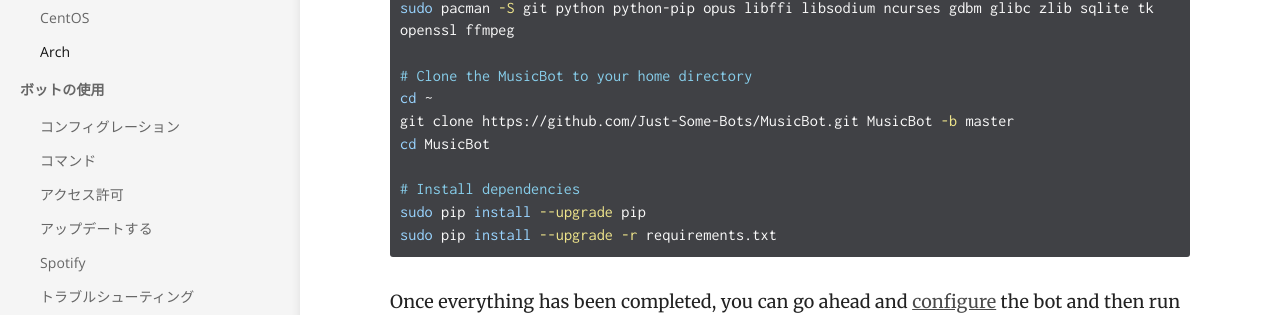
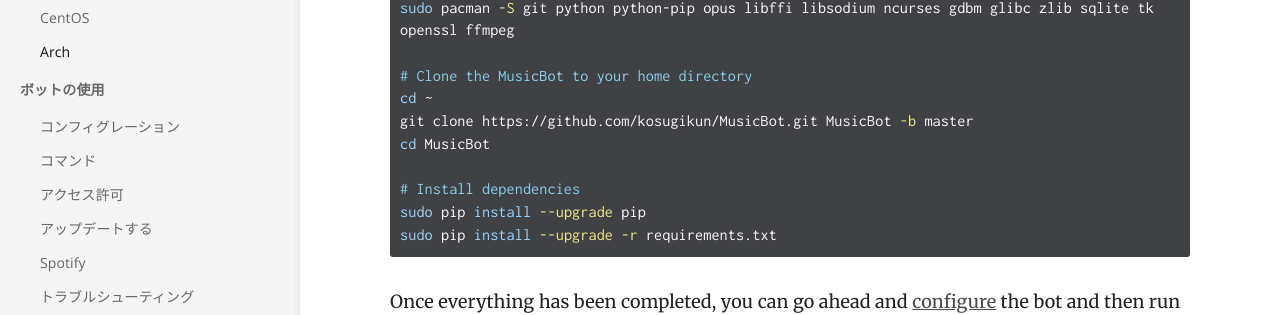
Before and after one commit to ritokun/MusicBot-1, a Jekyll site: the page built from _docs/installing/arch.md, in a window 1280 px wide. Shown: the part 389-704 px from the top of the page. Built offline with Jekyll 4.4.1, drawn with Linux system fonts in a browser that asks for light colours; some of the changed lines change nothing that is shown.

Commit message:
Update arch.md

```diff
--- a/_docs/installing/arch.md
+++ b/_docs/installing/arch.md
@@ -16,7 +16,7 @@ sudo pacman -S git python python-pip opus libffi libsodium ncurses gdbm glibc zl
 
 # Clone the MusicBot to your home directory
 cd ~
-git clone https://github.com/Just-Some-Bots/MusicBot.git MusicBot -b master
+git clone https://github.com/kosugikun/MusicBot.git MusicBot -b master
 cd MusicBot
 
 # Install dependencies
```
